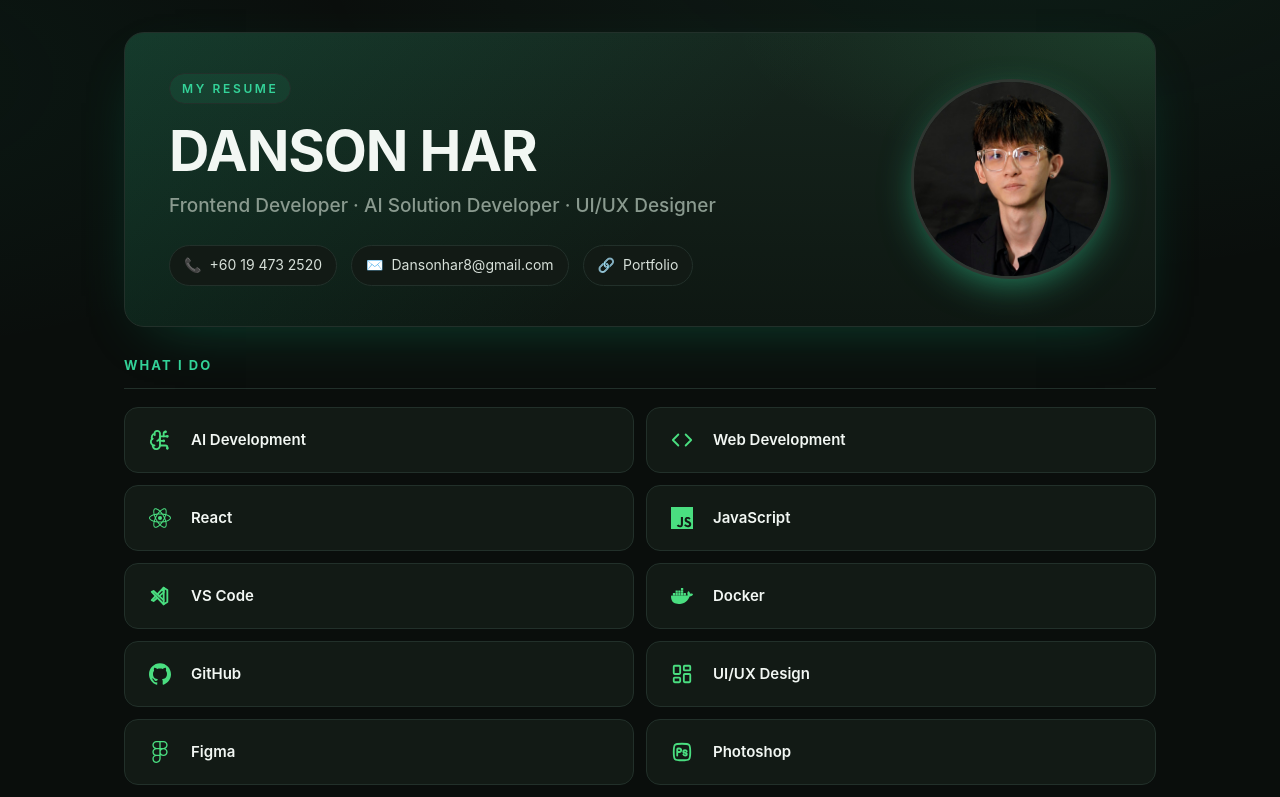
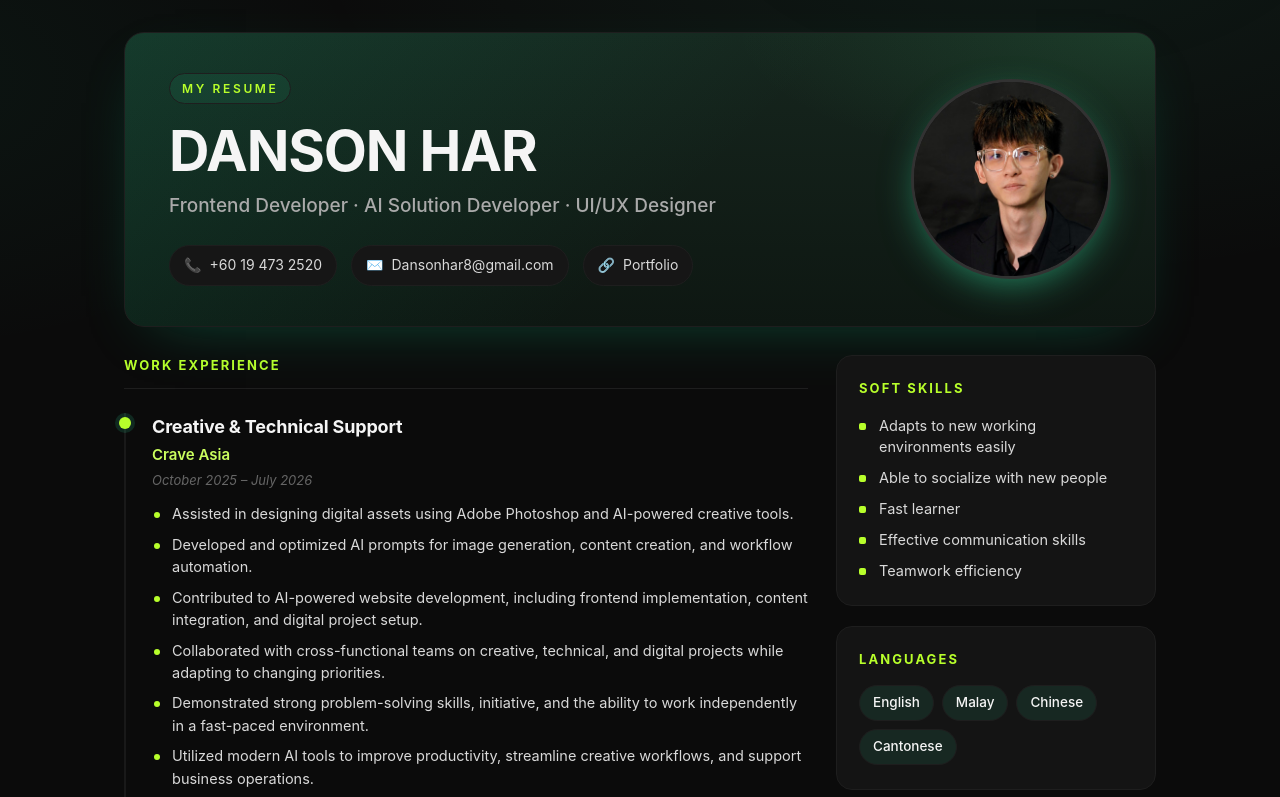
Before and after one commit to Dansonhar/Resume, a React (Vite) app: page / in a window 1280 px wide. Shown: the top 797 px of the page. Built offline with nearby package versions, Linux system fonts and the light colour scheme.

Commit message:
Remove 'What I Do' section
Revert the capability grid and react-icons dependency; keep the
Software Skills list (with Figma) in the sidebar.

```diff
--- a/package.json
+++ b/package.json
@@ -11,8 +11,7 @@
   },
   "dependencies": {
     "react": "^19.2.7",
-    "react-dom": "^19.2.7",
-    "react-icons": "^5.7.0"
+    "react-dom": "^19.2.7"
   },
   "devDependencies": {
     "@types/react": "^19.2.17",
--- a/src/App.css
+++ b/src/App.css
@@ -117,65 +117,6 @@
 .avatar-img {
   object-fit: cover;
   background: var(--panel);
-}
-
-/* ---------- What I Do ---------- */
-.whatido {
-  margin-top: 28px;
-}
-
-.whatido .section-title {
-  margin-bottom: 18px;
-}
-
-.cap-grid {
-  display: grid;
-  grid-template-columns: repeat(2, 1fr);
-  gap: 12px;
-}
-
-.cap-card {
-  display: flex;
-  align-items: center;
-  gap: 14px;
-  padding: 15px 18px;
-  background: var(--panel);
-  border: 1px solid var(--border);
-  border-radius: 14px;
-  transition:
-    transform 0.15s ease,
-    border-color 0.15s ease,
-    background 0.15s ease,
-    box-shadow 0.15s ease;
-}
-
-.cap-card:hover {
-  transform: translateY(-2px);
-  border-color: var(--green);
-  background: var(--panel-2);
-  box-shadow: 0 12px 30px -18px rgba(52, 211, 153, 0.8);
-}
-
-.cap-icon {
-  display: grid;
-  place-items: center;
-  width: 34px;
-  height: 34px;
-  flex-shrink: 0;
-  font-size: 22px;
-  color: var(--green-bright);
-}
-
-.cap-label {
-  font-weight: 600;
-  font-size: 15px;
-  color: var(--heading);
-}
-
-@media (max-width: 560px) {
-  .cap-grid {
-    grid-template-columns: 1fr;
-  }
 }
 
 /* ---------- Layout ---------- */
--- a/src/App.jsx
+++ b/src/App.jsx
@@ -1,25 +1,4 @@
 import { useEffect, useState } from "react";
-import {
-  SiReact,
-  SiJavascript,
-  SiDocker,
-  SiGithub,
-  SiFigma,
-  SiAutodeskmaya,
-} from "react-icons/si";
-import {
-  TbBrandVscode,
-  TbBrandAdobePhotoshop,
-  TbBrandAdobeIllustrator,
-  TbCube,
-} from "react-icons/tb";
-import {
-  LuBrainCircuit,
-  LuCode,
-  LuLayoutDashboard,
-  LuBrush,
-  LuSun,
-} from "react-icons/lu";
 import "./App.css";
 
 const BASE = import.meta.env.BASE_URL; // "/Resume/" in prod, "/" in dev
@@ -149,25 +128,6 @@ const EXPERIENCE = [
   },
 ];
 
-// "What I Do" capability grid — icons from react-icons.
-const CAPABILITIES = [
-  { label: "AI Development", Icon: LuBrainCircuit },
-  { label: "Web Development", Icon: LuCode },
-  { label: "React", Icon: SiReact },
-  { label: "JavaScript", Icon: SiJavascript },
-  { label: "VS Code", Icon: TbBrandVscode },
-  { label: "Docker", Icon: SiDocker },
-  { label: "GitHub", Icon: SiGithub },
-  { label: "UI/UX Design", Icon: LuLayoutDashboard },
-  { label: "Figma", Icon: SiFigma },
-  { label: "Photoshop", Icon: TbBrandAdobePhotoshop },
-  { label: "Illustrator", Icon: TbBrandAdobeIllustrator },
-  { label: "3D Modeling", Icon: TbCube },
-  { label: "Maya", Icon: SiAutodeskmaya },
-  { label: "Substance Painter", Icon: LuBrush },
-  { label: "3D Rendering", Icon: LuSun },
-];
-
 const SOFT_SKILLS = [
   "Adapts to new working environments easily",
   "Able to socialize with new people",
@@ -265,24 +225,6 @@ function Lightbox({ item, onClose }) {
   );
 }
 
-function WhatIDo() {
-  return (
-    <section className="whatido">
-      <h2 className="section-title">What I Do</h2>
-      <div className="cap-grid">
-        {CAPABILITIES.map(({ label, Icon }) => (
-          <div className="cap-card" key={label}>
-            <span className="cap-icon" aria-hidden>
-              <Icon />
-            </span>
-            <span className="cap-label">{label}</span>
-          </div>
-        ))}
-      </div>
-    </section>
-  );
-}
-
 function Sidebar() {
   return (
     <aside className="sidebar">
@@ -364,8 +306,6 @@ export default function App() {
         </div>
       </header>
 
-      <WhatIDo />
-
       <main className="layout">
         <section className="main-col">
           <h2 className="section-title">Work Experience</h2>
--- a/src/index.css
+++ b/src/index.css
@@ -1,22 +1,22 @@
 :root {
-  /* Green + black palette */
-  --bg: #0a0e0c;
-  --bg-2: #0f1512;
-  --panel: #121a15;
-  --panel-2: #16211b;
-  --border: #22302a;
-  --border-soft: #1a2620;
+  /* Palette matched to the portfolio: neutral near-black + lime accent */
+  --bg: #0b0b0b;
+  --bg-2: #101010;
+  --panel: #161616;
+  --panel-2: #1a1a1a;
+  --border: #1e1e1e;
+  --border-soft: #191919;
 
-  --green: #34d399;
-  --green-bright: #4ade80;
-  --green-deep: #10b981;
-  --sage: #6b8e6b;
-  --sage-panel: #13201a;
+  --green: #b8ff2b;
+  --green-bright: #cbff5e;
+  --green-deep: #a3e800;
+  --sage: #b8ff2b;
+  --sage-panel: #141414;
 
-  --text: #d7e0d9;
-  --text-muted: #8a9a8f;
-  --text-dim: #6b7a70;
-  --heading: #f2f7f3;
+  --text: #d9d9d9;
+  --text-muted: #aaaaaa;
+  --text-dim: #666666;
+  --heading: #f5f5f5;
 
   --sans: "Inter", system-ui, "Segoe UI", Roboto, Helvetica, Arial, sans-serif;
 
```
Also changed, not shown: 1 other file (tests, documents, lock files or other folders).
